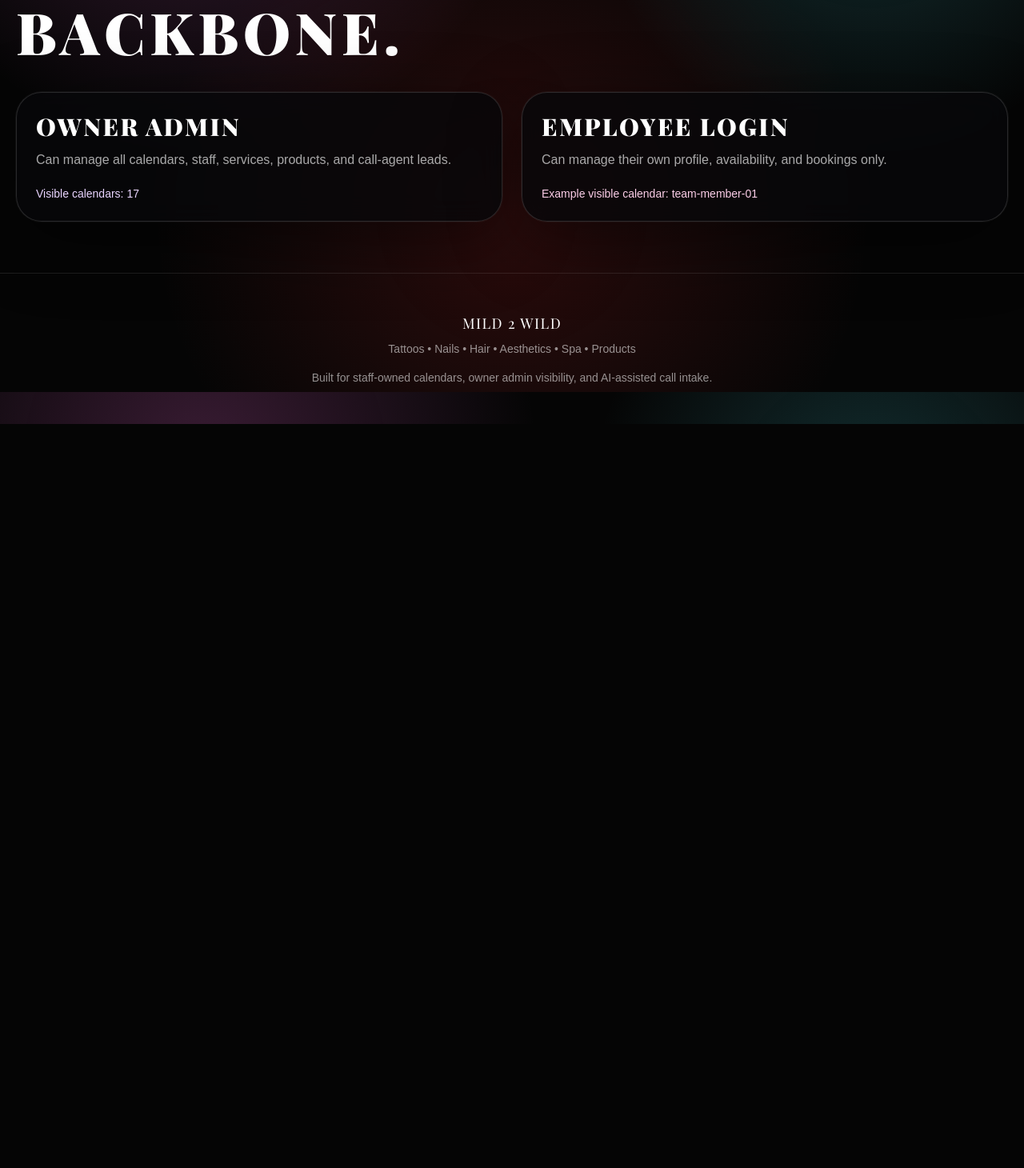
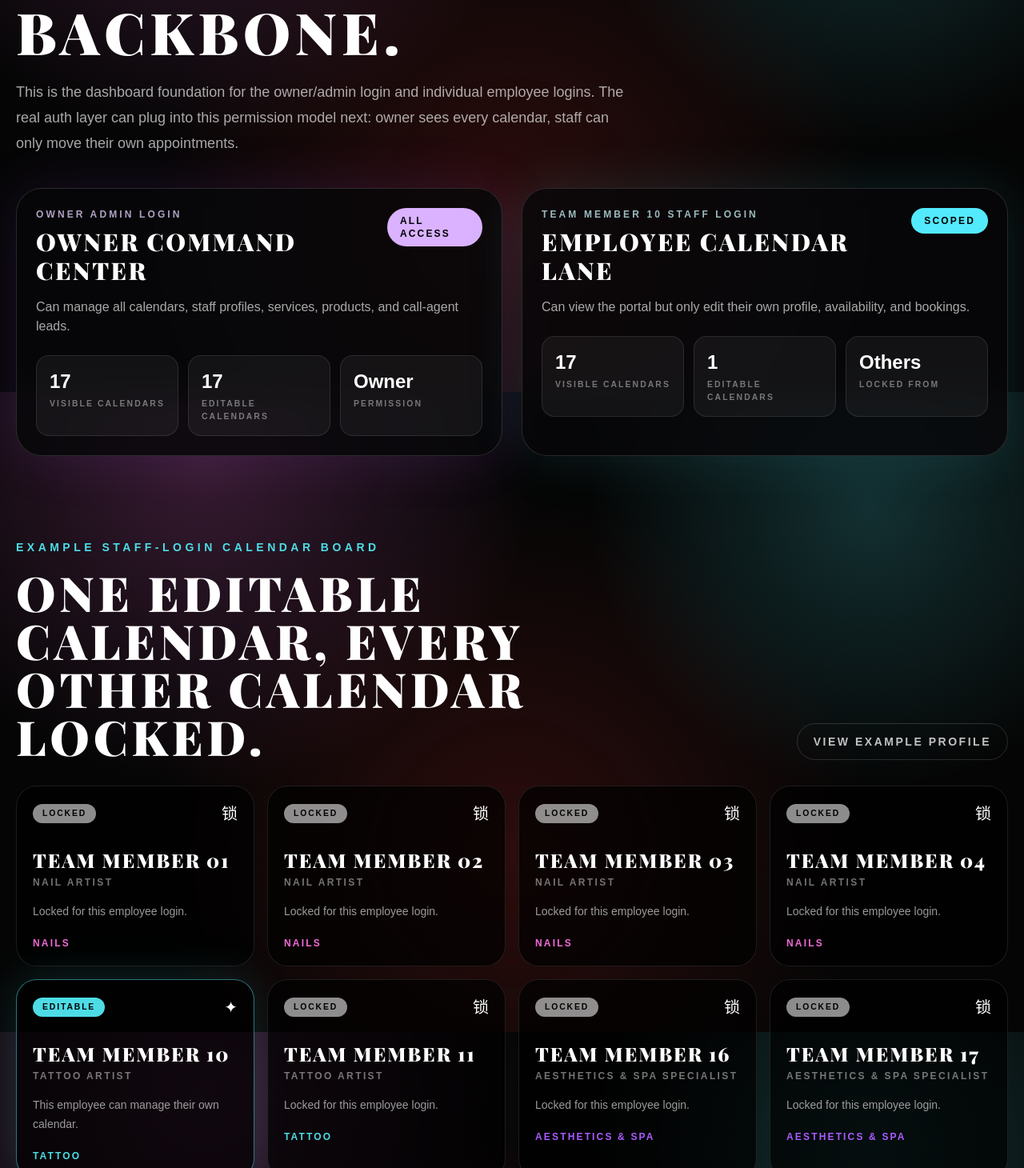
Before and after one commit to tyleradams69/mild2wild, a Next.js app: page /dashboard in a window 1280 px wide. Shown: the part 310-1770 px from the top of the page at 80% size. Before the commit the page ends 840 px from the top, so only its background shows below. Built offline with nearby package versions, Linux system fonts and the light colour scheme; a web font is replaced by a local one.

Commit message:
feat: add calendar access dashboard foundation

```diff
--- a/src/app/dashboard/page.tsx
+++ b/src/app/dashboard/page.tsx
@@ -1,28 +1,111 @@
+import Link from "next/link";
 import { PageShell, SectionEyebrow } from "@/components/site";
-import { getStaffDashboardScope, staffMembers } from "@/lib/studio-data";
+import { buildCalendarDashboardModel, createDemoDashboardSession } from "@/lib/calendar-access";
+import { serviceCategories, staffMembers } from "@/lib/studio-data";
 
 export default function DashboardPage() {
-  const ownerScope = getStaffDashboardScope("owner");
-  const exampleStaffScope = getStaffDashboardScope("staff", staffMembers[0]?.slug);
+  const ownerModel = buildCalendarDashboardModel(createDemoDashboardSession("owner"), staffMembers);
+  const staffModel = buildCalendarDashboardModel(createDemoDashboardSession("staff", "team-member-10"), staffMembers);
+  const featuredStaffCalendars = staffModel.visibleCalendars.filter((calendar, index) =>
+    index < 4 || calendar.staffSlug === "team-member-10" || calendar.staffSlug === "team-member-11" || index > staffModel.visibleCalendars.length - 3,
+  );
 
   return (
     <PageShell>
       <section className="mx-auto max-w-7xl px-5 py-16">
         <SectionEyebrow color="#A95CFF">Admin + staff portal</SectionEyebrow>
         <h1 className="brand-display max-w-5xl text-5xl font-black uppercase md:text-7xl">Role-based calendars are the backbone.</h1>
+        <p className="mt-6 max-w-3xl text-lg leading-8 text-white/65">
+          This is the dashboard foundation for the owner/admin login and individual employee logins. The real auth layer can plug into this permission model next: owner sees every calendar, staff can only move their own appointments.
+        </p>
+
         <div className="mt-10 grid gap-6 lg:grid-cols-2">
-          <article className="neon-card rounded-[2rem] p-6">
-            <h2 className="brand-display text-3xl font-black uppercase">Owner admin</h2>
-            <p className="mt-3 text-white/65">Can manage all calendars, staff, services, products, and call-agent leads.</p>
-            <p className="mt-5 text-sm text-purple-200">Visible calendars: {ownerScope.visibleStaffSlugs.length}</p>
+          <article className="neon-card rounded-[2rem] p-6" style={{ boxShadow: "0 0 70px #A95CFF22" }}>
+            <div className="flex items-start justify-between gap-4">
+              <div>
+                <p className="text-xs font-black uppercase tracking-[0.26em] text-purple-200/75">{ownerModel.sessionLabel}</p>
+                <h2 className="brand-display mt-2 text-3xl font-black uppercase">Owner command center</h2>
+              </div>
+              <span className="rounded-full bg-purple-300 px-4 py-2 text-xs font-black uppercase tracking-[0.18em] text-black">All access</span>
+            </div>
+            <p className="mt-4 text-white/65">Can manage all calendars, staff profiles, services, products, and call-agent leads.</p>
+            <div className="mt-6 grid gap-3 sm:grid-cols-3">
+              <Metric label="Visible calendars" value={ownerModel.visibleCalendars.length.toString()} />
+              <Metric label="Editable calendars" value={ownerModel.editableCalendarSlugs.length.toString()} />
+              <Metric label="Permission" value="Owner" />
+            </div>
           </article>
-          <article className="neon-card rounded-[2rem] p-6">
-            <h2 className="brand-display text-3xl font-black uppercase">Employee login</h2>
-            <p className="mt-3 text-white/65">Can manage their own profile, availability, and bookings only.</p>
-            <p className="mt-5 text-sm text-pink-200">Example visible calendar: {exampleStaffScope.visibleStaffSlugs.join(", ")}</p>
+
+          <article className="neon-card rounded-[2rem] p-6" style={{ boxShadow: "0 0 70px #4DDCE522" }}>
+            <div className="flex items-start justify-between gap-4">
+              <div>
+                <p className="text-xs font-black uppercase tracking-[0.26em] text-cyan-100/75">{staffModel.sessionLabel}</p>
+                <h2 className="brand-display mt-2 text-3xl font-black uppercase">Employee calendar lane</h2>
+              </div>
+              <span className="rounded-full bg-cyan-300 px-4 py-2 text-xs font-black uppercase tracking-[0.18em] text-black">Scoped</span>
+            </div>
+            <p className="mt-4 text-white/65">Can view the portal but only edit their own profile, availability, and bookings.</p>
+            <div className="mt-6 grid gap-3 sm:grid-cols-3">
+              <Metric label="Visible calendars" value={staffModel.visibleCalendars.length.toString()} />
+              <Metric label="Editable calendars" value={staffModel.editableCalendarSlugs.length.toString()} />
+              <Metric label="Locked from" value="Others" />
+            </div>
           </article>
+        </div>
+      </section>
+
+      <section className="mx-auto max-w-7xl px-5 py-10">
+        <div className="flex flex-col justify-between gap-5 md:flex-row md:items-end">
+          <div>
+            <SectionEyebrow color="#4DDCE5">Example staff-login calendar board</SectionEyebrow>
+            <h2 className="brand-display max-w-4xl text-4xl font-black uppercase md:text-6xl">One editable calendar, every other calendar locked.</h2>
+          </div>
+          <Link href="/staff/team-member-10" className="rounded-full border border-white/15 px-5 py-3 text-sm font-black uppercase tracking-[0.18em] text-white/75 transition hover:bg-white hover:text-black">
+            View example profile
+          </Link>
+        </div>
+
+        <div className="mt-8 grid gap-4 md:grid-cols-2 lg:grid-cols-4">
+          {featuredStaffCalendars.map((calendar) => {
+            const category = serviceCategories.find((item) => item.slug === calendar.categorySlugs[0]);
+            return (
+              <article
+                key={calendar.staffSlug}
+                className="rounded-[1.6rem] border bg-black/70 p-5"
+                style={{
+                  borderColor: calendar.canEdit ? `${calendar.calendarColor}88` : "rgba(255,255,255,0.1)",
+                  boxShadow: calendar.canEdit ? `0 0 55px ${calendar.calendarColor}28` : "none",
+                }}
+              >
+                <div className="flex items-center justify-between gap-3">
+                  <span
+                    className="rounded-full px-3 py-1 text-[0.65rem] font-black uppercase tracking-[0.18em] text-black"
+                    style={{ background: calendar.canEdit ? calendar.calendarColor : "rgba(255,255,255,0.55)" }}
+                  >
+                    {calendar.statusLabel}
+                  </span>
+                  <span className="text-xl">{calendar.canEdit ? "✦" : "锁"}</span>
+                </div>
+                <h3 className="brand-display mt-7 text-2xl font-black uppercase">{calendar.staffName}</h3>
+                <p className="mt-1 text-xs font-black uppercase tracking-[0.2em] text-white/45">{calendar.title}</p>
+                <p className="mt-4 text-sm leading-6 text-white/60">{calendar.permissionNote}</p>
+                <p className="mt-5 text-xs font-black uppercase tracking-[0.18em]" style={{ color: category?.accent ?? calendar.calendarColor }}>
+                  {category?.name ?? "Staff calendar"}
+                </p>
+              </article>
+            );
+          })}
         </div>
       </section>
     </PageShell>
   );
 }
+
+function Metric({ label, value }: { label: string; value: string }) {
+  return (
+    <div className="rounded-2xl border border-white/10 bg-white/5 p-4">
+      <p className="text-2xl font-black text-white">{value}</p>
+      <p className="mt-1 text-[0.65rem] font-black uppercase tracking-[0.2em] text-white/42">{label}</p>
+    </div>
+  );
+}
--- /dev/null
+++ b/src/lib/calendar-access.ts
@@ -0,0 +1,94 @@
+import type { StaffMember } from "./studio-data";
+
+export type DashboardRole = "owner" | "staff";
+
+export type DashboardSession = {
+  role: DashboardRole;
+  staffSlug?: string;
+  displayName: string;
+};
+
+export type CalendarCardModel = {
+  staffSlug: string;
+  staffName: string;
+  title: string;
+  categorySlugs: string[];
+  calendarColor: string;
+  canEdit: boolean;
+  statusLabel: "Editable" | "Locked";
+  permissionNote: string;
+};
+
+export type CalendarDashboardModel = {
+  sessionLabel: string;
+  canManageAllCalendars: boolean;
+  editableCalendarSlugs: string[];
+  visibleCalendars: CalendarCardModel[];
+};
+
+export function createDemoDashboardSession(role: DashboardRole, staffSlug?: string): DashboardSession {
+  if (role === "owner") {
+    return {
+      role,
+      displayName: "Owner admin",
+    };
+  }
+
+  const numericName = staffSlug?.replace("team-member-", "Team Member ") ?? "Staff Member";
+
+  return {
+    role,
+    staffSlug,
+    displayName: numericName,
+  };
+}
+
+export function getEditableCalendarSlugs(session: DashboardSession, staffMembers: StaffMember[]) {
+  if (session.role === "owner") {
+    return staffMembers.map((staff) => staff.slug);
+  }
+
+  if (!session.staffSlug) {
+    return [];
+  }
+
+  return staffMembers.some((staff) => staff.slug === session.staffSlug) ? [session.staffSlug] : [];
+}
+
+export function canMoveAppointment(session: DashboardSession, targetStaffSlug: string) {
+  if (session.role === "owner") {
+    return true;
+  }
+
+  return session.staffSlug === targetStaffSlug;
+}
+
+export function buildCalendarDashboardModel(session: DashboardSession, staffMembers: StaffMember[]): CalendarDashboardModel {
+  const editableCalendarSlugs = getEditableCalendarSlugs(session, staffMembers);
+  const editableSet = new Set(editableCalendarSlugs);
+  const canManageAllCalendars = session.role === "owner";
+
+  return {
+    sessionLabel: canManageAllCalendars ? "Owner admin login" : `${session.displayName} staff login`,
+    canManageAllCalendars,
+    editableCalendarSlugs,
+    visibleCalendars: staffMembers.map((staff) => {
+      const canEdit = editableSet.has(staff.slug);
+
+      return {
+        staffSlug: staff.slug,
+        staffName: staff.name,
+        title: staff.title,
+        categorySlugs: staff.serviceCategorySlugs,
+        calendarColor: staff.calendarColor,
+        canEdit,
+        statusLabel: canEdit ? "Editable" : "Locked",
+        permissionNote: canEdit
+          ? canManageAllCalendars
+            ? "Owner can manage this calendar."
+            : "This employee can manage their own calendar."
+          : "Locked for this employee login.",
+      };
+    }),
+  };
+}
```
Also changed, not shown: 1 other file (tests, documents, lock files or other folders).
